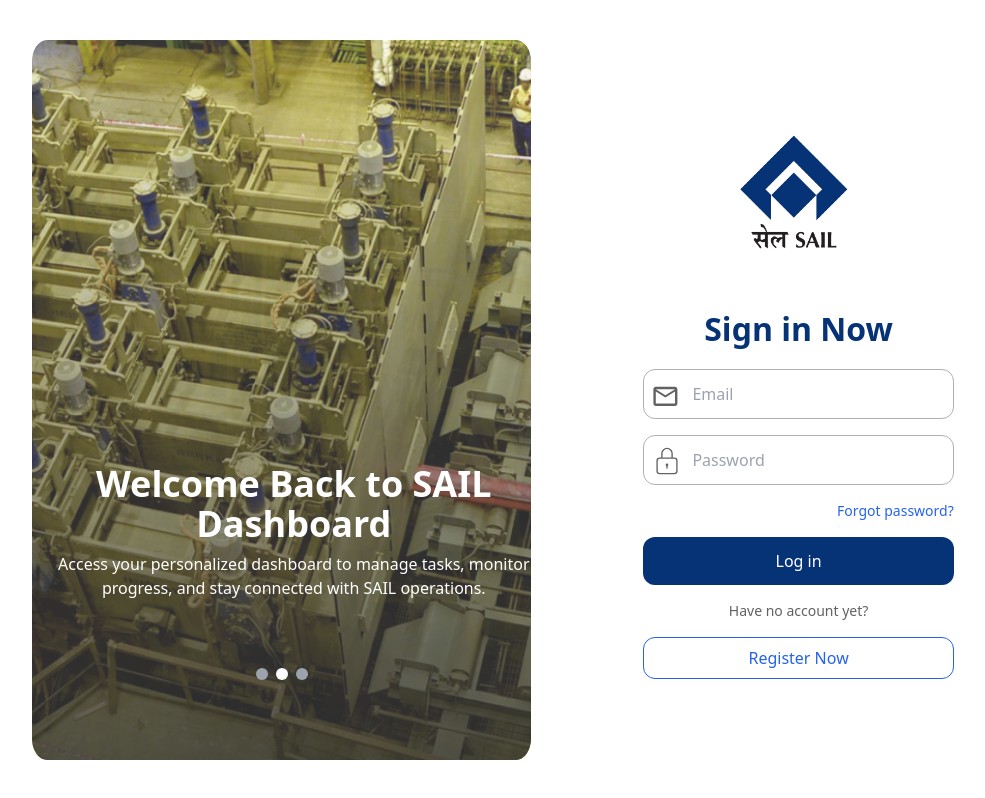
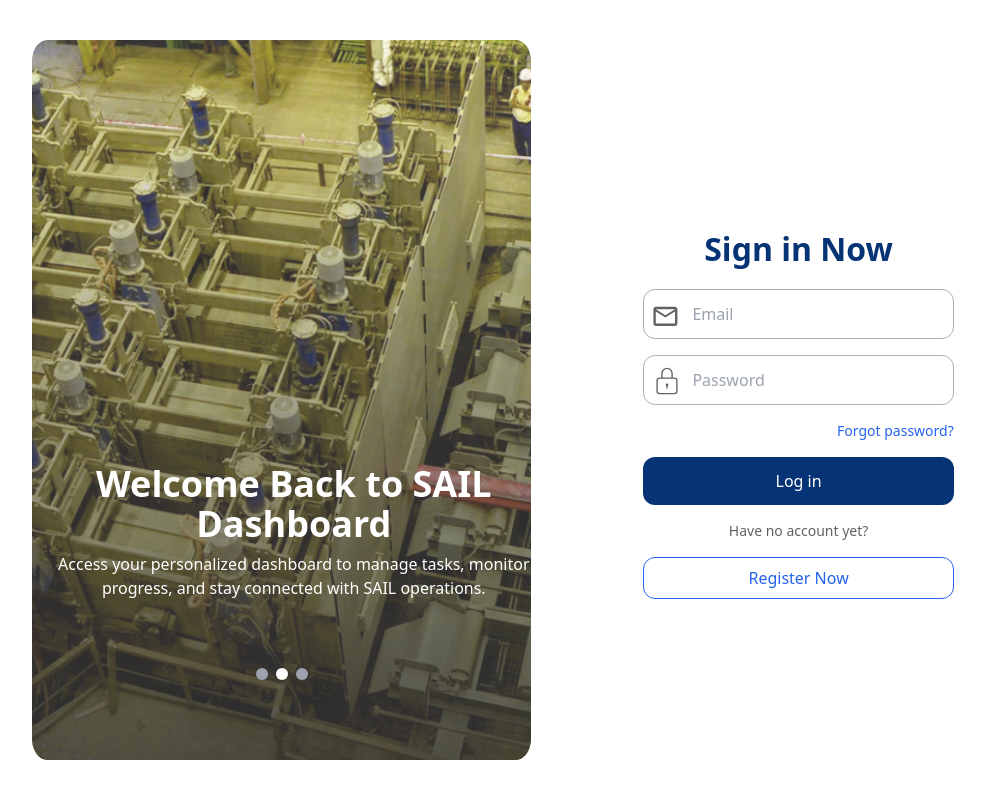
Before and after one commit to Bose-Siddharth/carbsense, a React (Create React App) app: page /sign-in in a window 1280 px wide. Shown: the whole page, without its empty margins (131-1116 px from the left). Built offline with nearby package versions, Linux system fonts and the light colour scheme; the HTML template or start-up script is replaced by a standard one.

Commit message:
Logo changed

```diff
--- a/src/Pages/Login/index.jsx
+++ b/src/Pages/Login/index.jsx
@@ -65,7 +65,7 @@
       <div className="flex items-center justify-center w-full md:w-[30%] bg-white p-8 rounded-lg">
         <div className="w-full outline-none">
           <div className="flex justify-center mb-6">
-            <img src="/sail_logo.png" alt="SAIL Logo" className="h-[8rem] md:h-[10rem]" />
+            {/* <img src="/sail_logo.png" alt="SAIL Logo" className="h-[8rem] md:h-[10rem]" /> */}
           </div>
           <h2 className="text-[1.5rem] md:text-[2rem] font-semibold text-[#053375] text-center mb-4">
             Sign in Now
```
